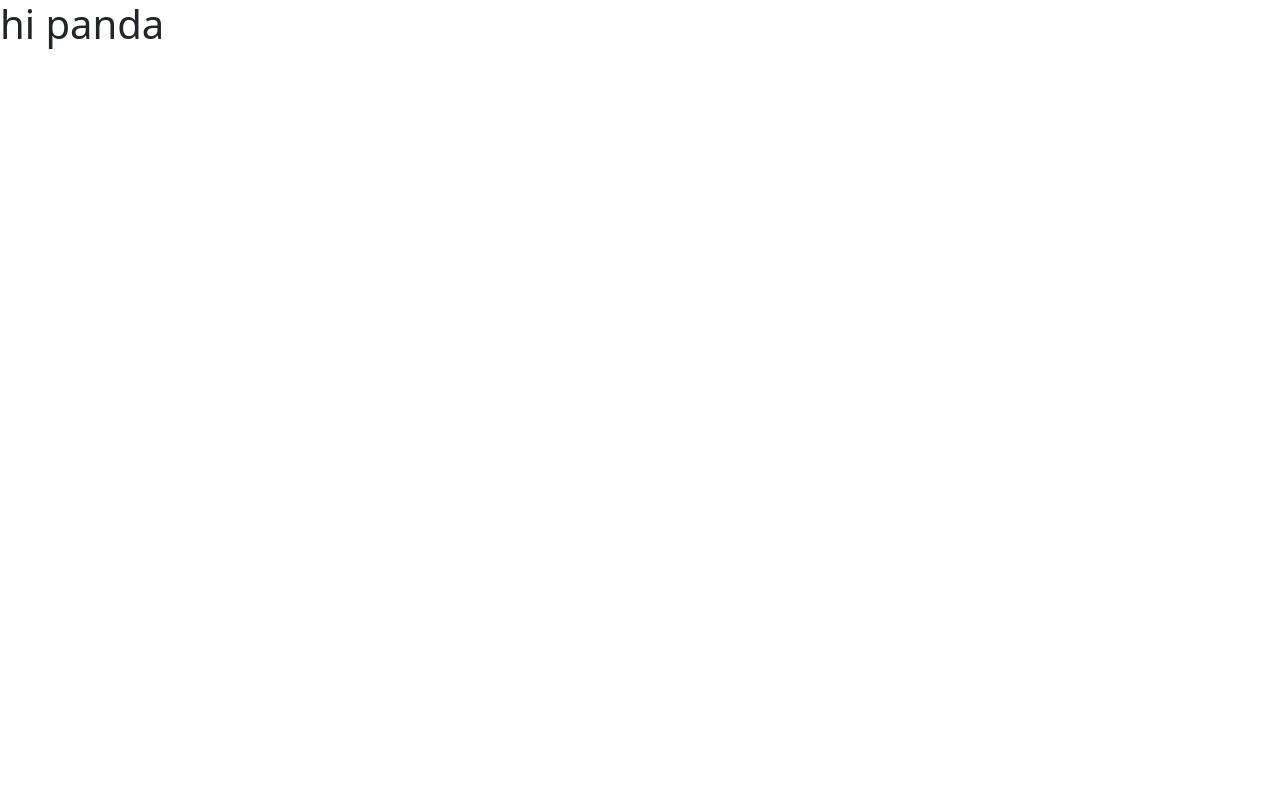
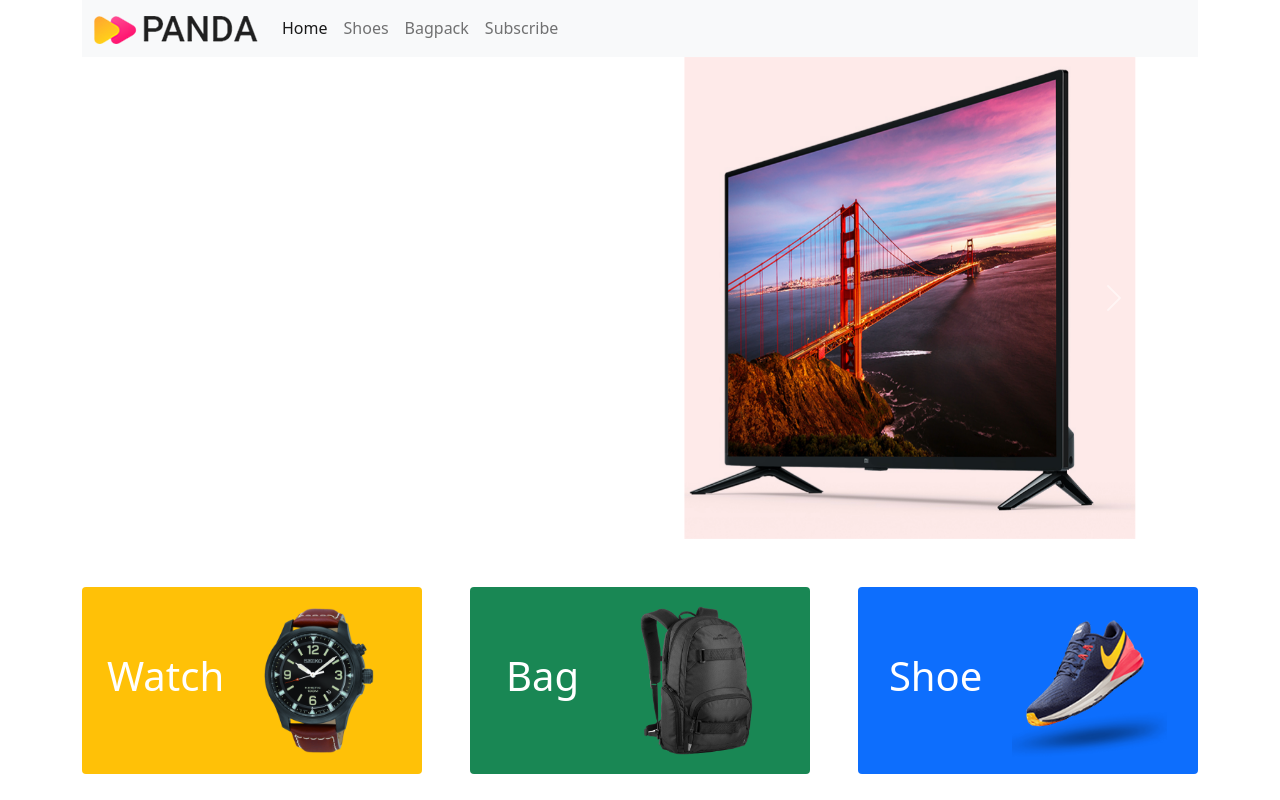
Before and after one commit to JannaturPwebsite/Panda-commerce1, a plain HTML site: page index.html in a window 1280 px wide. Drawn offline with nearby package versions, Linux system fonts and the light colour scheme.

Commit message:
adding all

```diff
--- a/index.html
+++ b/index.html
@@ -9,7 +9,95 @@
     <link href="https://cdn.jsdelivr.net/npm/bootstrap@5.0.2/dist/css/bootstrap.min.css" rel="stylesheet" integrity="sha384-EVSTQN3/azprG1Anm3QDgpJLIm9Nao0Yz1ztcQTwFspd3yD65VohhpuuCOmLASjC" crossorigin="anonymous">
 </head>
 <body>
-    <h1>hi panda</h1>
+    <header class="container">
+        <nav class="navbar navbar-expand-lg navbar-light bg-light">
+            <div class="container-fluid">
+              <a class="navbar-brand" href="#">
+                  <img src="images/logo.png" alt="">
+              </a>
+              <button class="navbar-toggler" type="button" data-bs-toggle="collapse" data-bs-target="#navbarNavAltMarkup" aria-controls="navbarNavAltMarkup" aria-expanded="false" aria-label="Toggle navigation">
+                <span class="navbar-toggler-icon"></span>
+              </button>
+              <div class="collapse navbar-collapse" id="navbarNavAltMarkup">
+                <div class="navbar-nav">
+                  <a class="nav-link active" aria-current="page" href="#">Home</a>
+                  <a class="nav-link" href="#">Shoes</a>
+                  <a class="nav-link" href="#">Bagpack</a>
+                  <a class="nav-link " href="#" tabindex="-1" aria-disabled="true">Subscribe</a>
+                </div>
+              </div>
+            </div>
+          </nav>
+
+          <div id="carouselExampleControls" class="carousel slide" data-bs-ride="carousel">
+            <div class="carousel-inner">
+              <div class="carousel-item active">
+               <div class="row">
+                   <div class="col-md-7">
+
+                   </div>
+                   <div class="col-md-5">
+                    <img src="images/banner-images/tv.png" class="d-block w-100" alt="...">
+                   </div>
+               </div>
+              </div>
+              <div class="carousel-item">
+                 <div class="row">
+                     <div class="col-md-7">
+
+                     </div>
+                     <div class="col-md-5">
+                        <img src="images/banner-images/headphone.png" class="d-block w-100" alt="...">
+                     </div>
+                 </div>
+              </div>
+              <div class="carousel-item">
+                <div class="row">
+                    <div class="col-md-7">
+
+                    </div>
+                    <div class="col-md-5">
+                        <img src="images/banner-images/xbox.png" class="d-block w-100" alt="...">
+                    </div>
+                </div>
+              </div>
+            </div>
+            <button class="carousel-control-prev" type="button" data-bs-target="#carouselExampleControls" data-bs-slide="prev">
+              <span class="carousel-control-prev-icon" aria-hidden="true"></span>
+              <span class="visually-hidden">Previous</span>
+            </button>
+            <button class="carousel-control-next" type="button" data-bs-target="#carouselExampleControls" data-bs-slide="next">
+              <span class="carousel-control-next-icon" aria-hidden="true"></span>
+              <span class="visually-hidden">Next</span>
+            </button>
+          </div>
+    </header>
+    <main>
+        <section>
+            <div class="container overflow-hidden mt-5">
+                <div class="row gx-5">
+                  <div class="col">
+                   <div class="p-3 rounded bg-warning d-flex align-items-center justify-content-around">
+                      <h1 class="text-white">Watch</h1>
+                      <img src="images/categories/watch.png" alt="">
+                   </div>
+                  </div>
+                  <div class="col">
+                    <div class="p-3 rounded bg-success d-flex align-items-center justify-content-around">
+                        <h1 class="text-white" >Bag</h1>
+                        <img src="images/categories/bag.png" alt="">
+                    </div>
+                  </div>
+                  <div class="col">
+                    <div class="p-3 rounded bg-primary d-flex align-items-center justify-content-around">
+                        <h1 class="text-white">Shoe</h1>
+                        <img src="images/categories/shoes.png" alt="">
+                    </div>
+                  </div>
+                </div>
+              </div>
+        </section>
+    </main>
 
 
 
```
